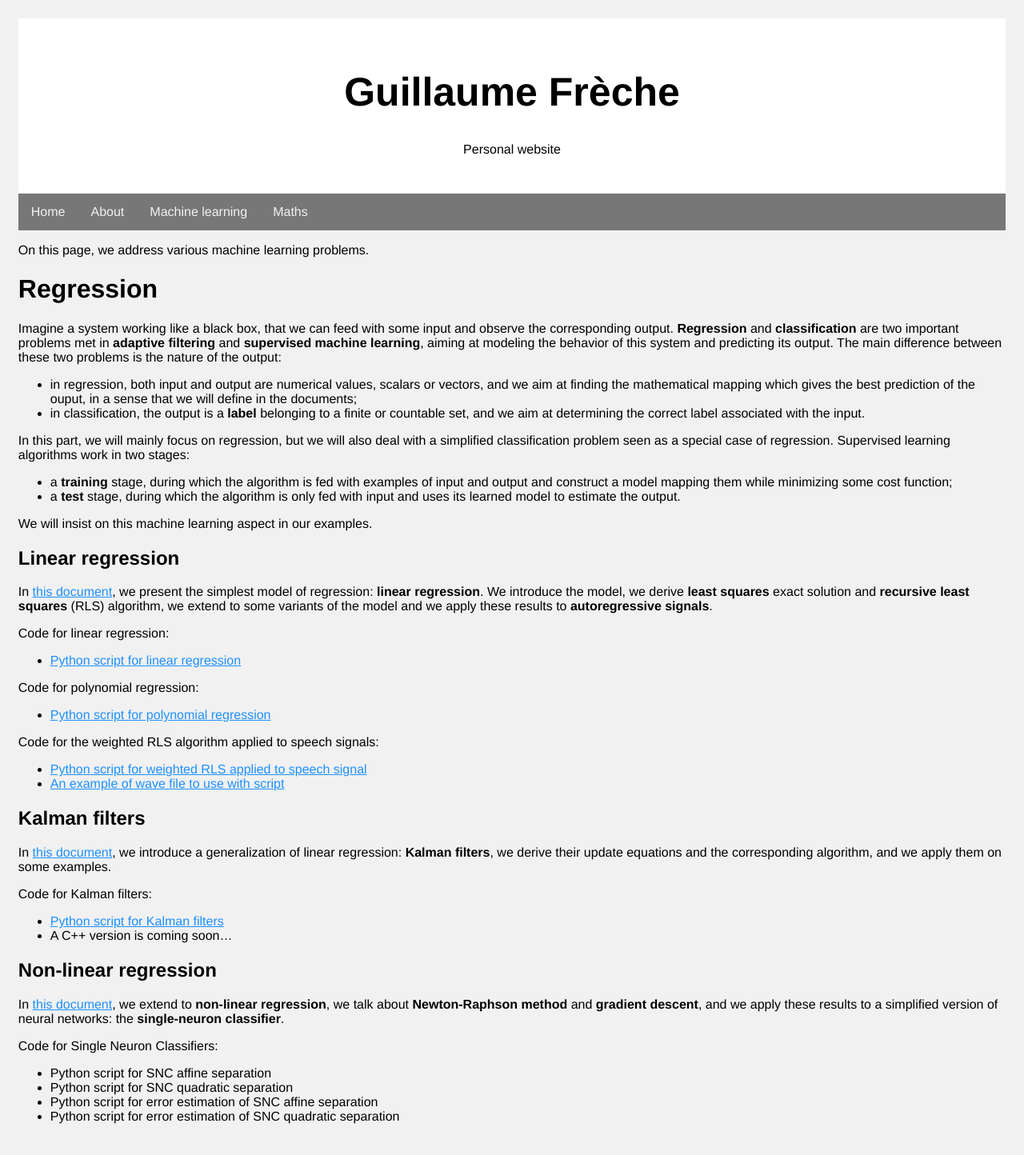
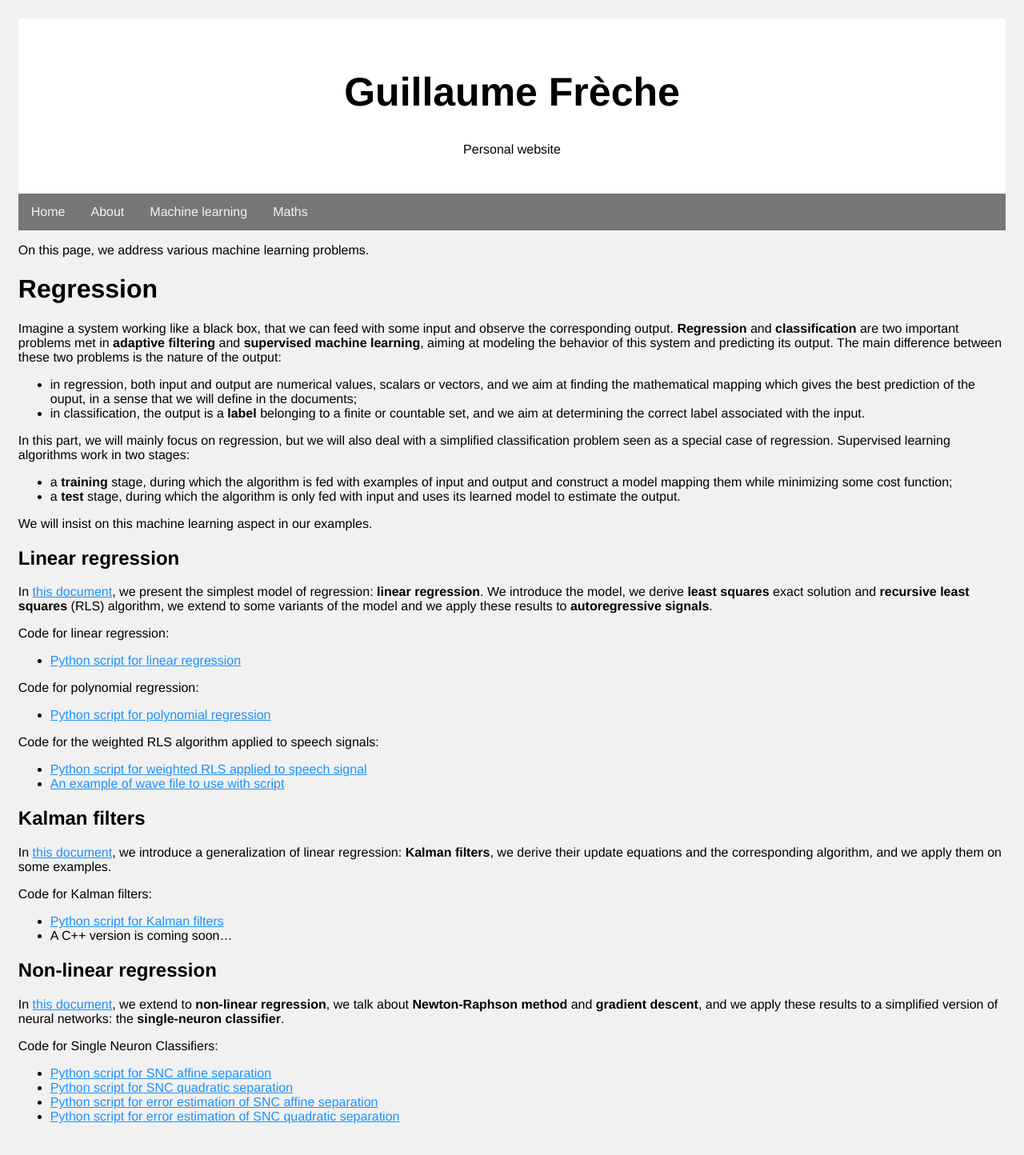
Before and after one commit to grfreche/grfreche.github.io, a Jekyll site: the page built from machine_learning.md, in a window 1280 px wide. Shown: the whole page at 80% size. Built offline with Jekyll 4.4.1, drawn with Linux system fonts in a browser that asks for light colours.

Commit message:
Update machine_learning.md

```diff
--- a/machine_learning.md
+++ b/machine_learning.md
@@ -64,9 +64,9 @@ we extend to **non-linear regression**, we talk about **Newton-Raphson method**
 and we apply these results to a simplified version of neural networks: the **single-neuron classifier**.
 
 Code for Single Neuron Classifiers:
-* Python script for SNC affine separation
-* Python script for SNC quadratic separation
-* Python script for error estimation of SNC affine separation
-* Python script for error estimation of SNC quadratic separation
+* <a href="python_SNC_affine" class="image fit">Python script for SNC affine separation</a>
+* <a href="python_SNC_quadratic" class="image fit">Python script for SNC quadratic separation</a>
+* <a href="python_SNC_affine_error" class="image fit">Python script for error estimation of SNC affine separation</a>
+* <a href="python_SNC_quadratic_error" class="image fit">Python script for error estimation of SNC quadratic separation</a>
 
 [jekyll-organization]: https://github.com/jekyll
```
